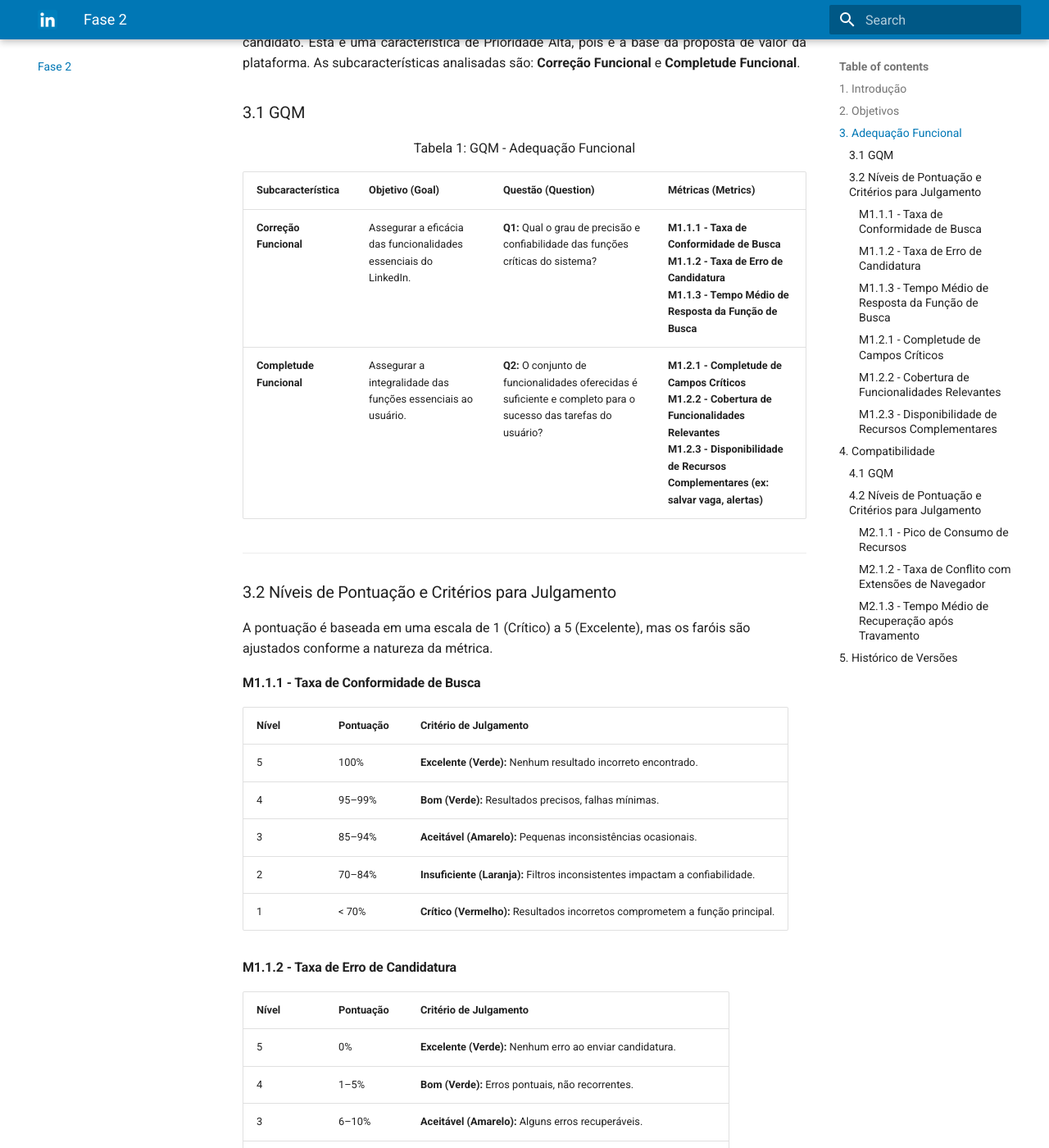
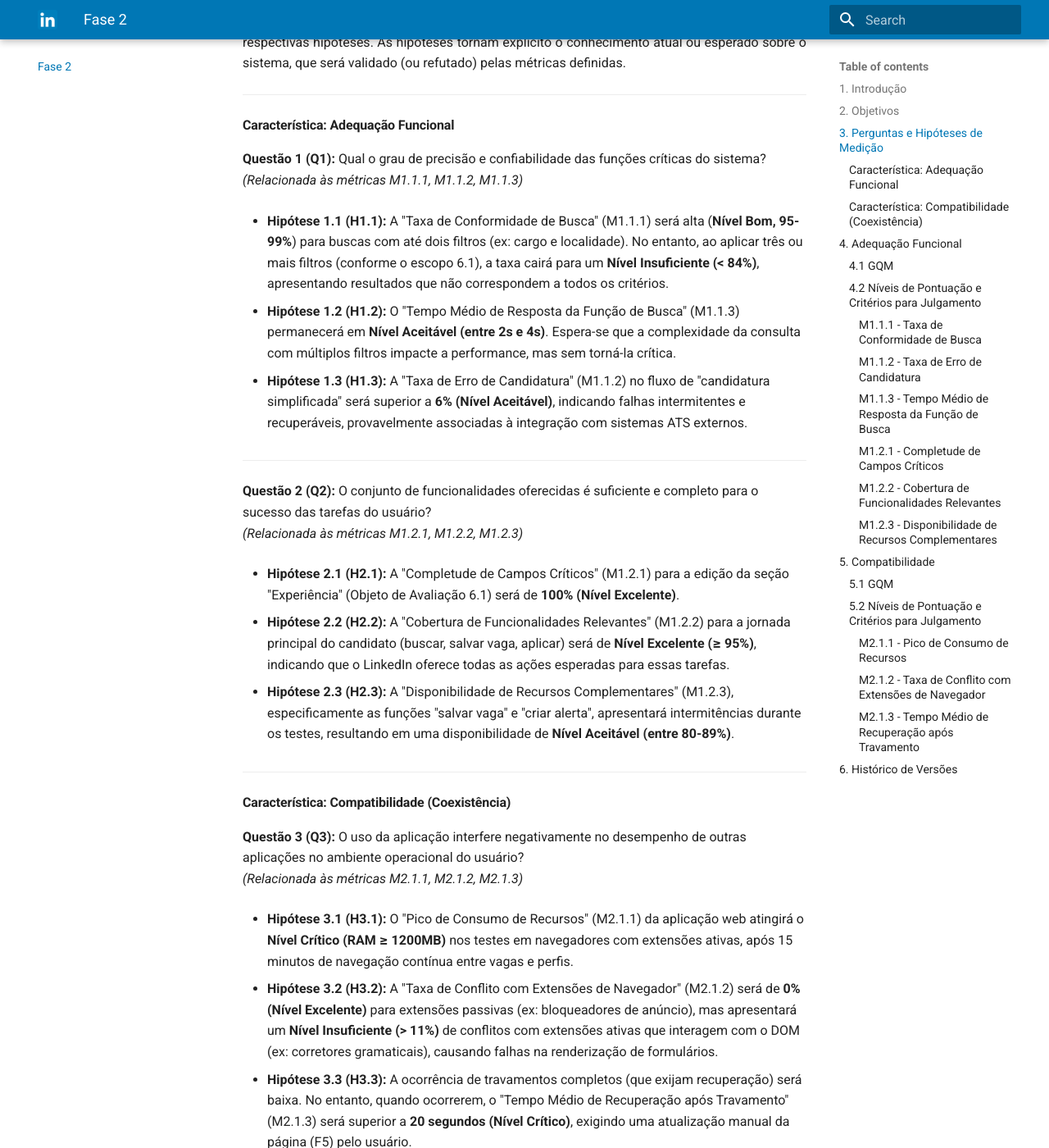
Before and after one commit to FCTE-Qualidade-de-Software-1/2025-2_T02_ELIZABETH-FRIEDMAN, an MkDocs documentation site: the page built from docs/fase2/fase2.md, in a window 1280 px wide and 1400 px high, scrolled down 970 px. Shown: the whole window at 82% size. Built offline with MkDocs 1.6.1 and Material for MkDocs 9.7.7, drawn with Linux system fonts in a browser that asks for light colours; some of the changed text lies outside the part shown.

Commit message:
doc: Adicionando as hipóteses
Co-authored-by: PedrooCamilo <pedro2005camilo@gmail.com>

```diff
--- a/docs/fase2/fase2.md
+++ b/docs/fase2/fase2.md
@@ -25,13 +25,57 @@
 
 ---
 
-## 3. Adequação Funcional
+## 3. Perguntas e Hipóteses de Medição
+
+<div style="text-align: justify; text-indent: 2cm;">
+Para decompor os objetivos de análise da **Adequação Funcional** e da **Compatibilidade**, foram formuladas as seguintes perguntas (extraídas da Fase 2) e suas respectivas hipóteses. As hipóteses tornam explícito o conhecimento atual ou esperado sobre o sistema, que será validado (ou refutado) pelas métricas definidas.
+</div>
+
+---
+
+#### Característica: Adequação Funcional
+
+**Questão 1 (Q1):** Qual o grau de precisão e confiabilidade das funções críticas do sistema?
+*(Relacionada às métricas M1.1.1, M1.1.2, M1.1.3)*
+
+- **Hipótese 1.1 (H1.1):** A "Taxa de Conformidade de Busca" (M1.1.1) será alta (**Nível Bom, 95-99%**) para buscas com até dois filtros (ex: cargo e localidade). No entanto, ao aplicar três ou mais filtros (conforme o escopo 6.1), a taxa cairá para um **Nível Insuficiente (< 84%)**, apresentando resultados que não correspondem a todos os critérios.
+
+- **Hipótese 1.2 (H1.2):** O "Tempo Médio de Resposta da Função de Busca" (M1.1.3) permanecerá em **Nível Aceitável (entre 2s e 4s)**. Espera-se que a complexidade da consulta com múltiplos filtros impacte a performance, mas sem torná-la crítica.
+
+- **Hipótese 1.3 (H1.3):** A "Taxa de Erro de Candidatura" (M1.1.2) no fluxo de "candidatura simplificada" será superior a **6% (Nível Aceitável)**, indicando falhas intermitentes e recuperáveis, provavelmente associadas à integração com sistemas ATS externos.
+
+---
+
+**Questão 2 (Q2):** O conjunto de funcionalidades oferecidas é suficiente e completo para o sucesso das tarefas do usuário?
+*(Relacionada às métricas M1.2.1, M1.2.2, M1.2.3)*
+
+- **Hipótese 2.1 (H2.1):** A "Completude de Campos Críticos" (M1.2.1) para a edição da seção "Experiência" (Objeto de Avaliação 6.1) será de **100% (Nível Excelente)**.
+
+- **Hipótese 2.2 (H2.2):** A "Cobertura de Funcionalidades Relevantes" (M1.2.2) para a jornada principal do candidato (buscar, salvar vaga, aplicar) será de **Nível Excelente (≥ 95%)**, indicando que o LinkedIn oferece todas as ações esperadas para essas tarefas.
+
+- **Hipótese 2.3 (H2.3):** A "Disponibilidade de Recursos Complementares" (M1.2.3), especificamente as funções "salvar vaga" e "criar alerta", apresentará intermitências durante os testes, resultando em uma disponibilidade de **Nível Aceitável (entre 80-89%)**.
+
+---
+
+#### Característica: Compatibilidade (Coexistência)
+
+**Questão 3 (Q3):** O uso da aplicação interfere negativamente no desempenho de outras aplicações no ambiente operacional do usuário?
+*(Relacionada às métricas M2.1.1, M2.1.2, M2.1.3)*
+
+- **Hipótese 3.1 (H3.1):** O "Pico de Consumo de Recursos" (M2.1.1) da aplicação web atingirá o **Nível Crítico (RAM ≥ 1200MB)** nos testes em navegadores com extensões ativas, após 15 minutos de navegação contínua entre vagas e perfis.
+
+- **Hipótese 3.2 (H3.2):** A "Taxa de Conflito com Extensões de Navegador" (M2.1.2) será de **0% (Nível Excelente)** para extensões passivas (ex: bloqueadores de anúncio), mas apresentará um **Nível Insuficiente (> 11%)** de conflitos com extensões ativas que interagem com o DOM (ex: corretores gramaticais), causando falhas na renderização de formulários.
+
+- **Hipótese 3.3 (H3.3):** A ocorrência de travamentos completos (que exijam recuperação) será baixa. No entanto, quando ocorrerem, o "Tempo Médio de Recuperação após Travamento" (M2.1.3) será superior a **20 segundos (Nível Crítico)**, exigindo uma atualização manual da página (F5) pelo usuário.
+
+
+## 4. Adequação Funcional
 
 <div style="text-align: justify; text-indent: 2cm;">
 A Adequação Funcional refere-se à capacidade do LinkedIn de fornecer as funcionalidades necessárias para atender aos objetivos do usuário na sua jornada como candidato. Esta é uma característica de Prioridade Alta, pois é a base da proposta de valor da plataforma. As subcaracterísticas analisadas são: <b>Correção Funcional</b> e <b>Completude Funcional</b>.
 </div>
 
-### 3.1 GQM
+### 4.1 GQM
 
 <font size="3"><p style="text-align: center">Tabela 1: GQM - Adequação Funcional</p></font>
 
@@ -102,13 +146,13 @@
 
 ---
 
-## 4. Compatibilidade
+## 5. Compatibilidade
 
 <div style="text-align: justify; text-indent: 2cm;">
 A Compatibilidade refere-se à capacidade do produto de coexistir e trocar informações com outros sistemas, compartilhando o mesmo ambiente e recursos. Esta característica também é de Prioridade Alta porque conflitos de recursos ou problemas de integração prejudicam a experiência fluida e profissional. A subcaracterística analisada é a <b>Coexistência</b>.
 </div>
 
-### 4.1 GQM
+### 5.1 GQM
 
 <font size="3"><p style="text-align: center">Tabela 2: GQM - Compatibilidade</p></font>
 
@@ -118,7 +162,7 @@
 
 ---
 
-### 4.2 Níveis de Pontuação e Critérios para Julgamento
+### 5.2 Níveis de Pontuação e Critérios para Julgamento
 
 #### M2.1.1 - Pico de Consumo de Recursos
 | Nível | Pontuação | Critério de Julgamento |
@@ -149,7 +193,7 @@
 
 ---
 
-## 5. Histórico de Versões
+## 6. Histórico de Versões
 
 | Versão | Descrição | Autor | Data | Revisor |
 | :---: | :--- | :--- | :---: | :---: |
@@ -160,3 +204,4 @@
 | 1.4 | Adiciona objetivos | [Mayara Marques](https://github.com/maymarquee) | 23/10/2025 | [Gabriel Mendes](https://github.com/gbevi) |
 | 1.5 | Inclusão de novas métricas e detalhamento dos critérios | [Gabriel Mendes](https://github.com/gbevi) | 24/10/2025 | Todos |
 | 1.6 | Refinamento das questões após PC2 | [Maria Eduarda Pereira](https://github.com/maaduh) | 24/10/2025 | [Mayara Marques](https://github.com/maymarquee) |
+| 1.7 | Adição das hipóteses | [João Moreira](https://github.com/joaofmoreiraa) | 24/10/2025 | [Maria Eduarda Pereira](https://github.com/maaduh) |
```
Also changed, not shown: other parts of docs/fase2/fase2.md (+1 -1 lines).
